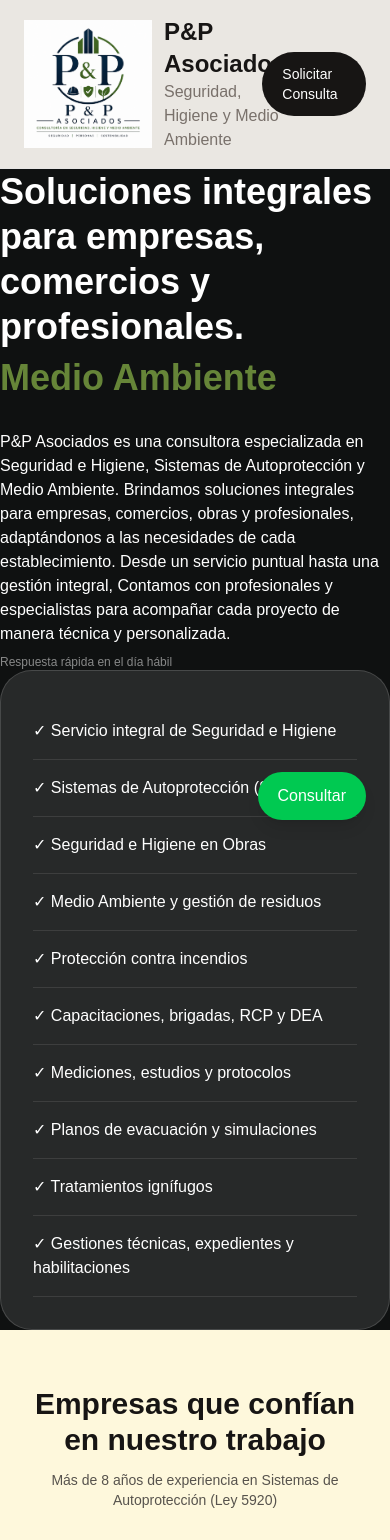
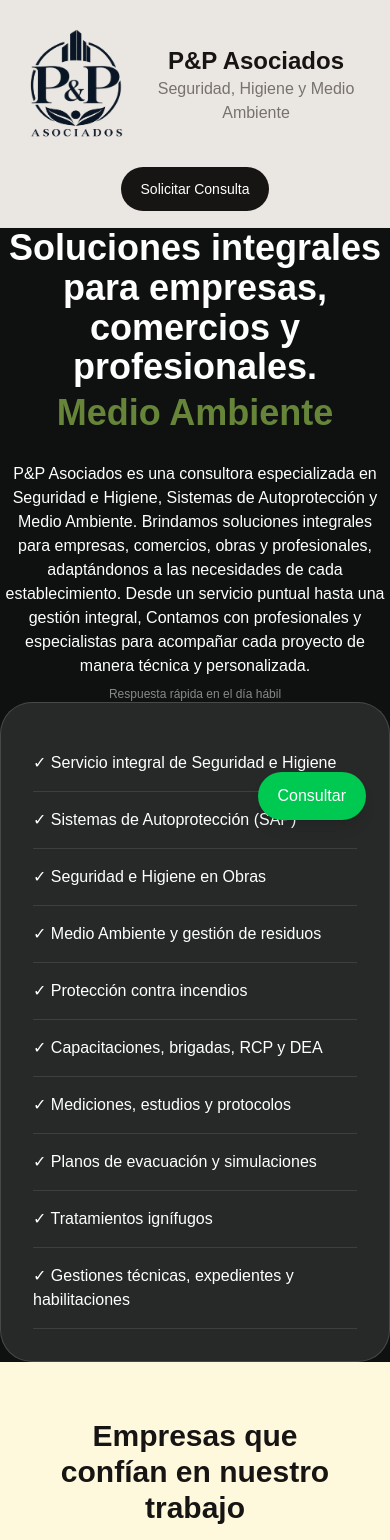
Before and after one commit to pp-asociados/pp-web, a Next.js app: page / in a window 390 px wide. Shown: the top 1540 px of the page. Built offline with nearby package versions, Linux system fonts and the light colour scheme.

Commit message:
Ajusta logo y version movil

```diff
--- a/app/globals.css
+++ b/app/globals.css
@@ -43,3 +43,76 @@ body {
   width: max-content;
   animation: logosScroll 18s linear infinite;
 }
+
+@media (max-width: 768px) {
+  body {
+    overflow-x: hidden;
+  }
+
+  header > div {
+    flex-direction: column !important;
+    align-items: center !important;
+    justify-content: center !important;
+    text-align: center !important;
+    gap: 14px;
+    padding: 16px 20px;
+  }
+
+  header > div > div {
+    justify-content: center;
+    text-align: center;
+  }
+
+  header img {
+    width: 110px;
+    height: auto;
+  }
+
+  main section {
+    padding-left: 28px !important;
+    padding-right: 28px !important;
+  }
+
+  main section > div {
+    max-width: 100% !important;
+    margin-left: auto !important;
+    margin-right: auto !important;
+  }
+
+  main h1,
+  main h2,
+  main h3 {
+    max-width: 100% !important;
+    margin-left: auto !important;
+    margin-right: auto !important;
+    text-align: center !important;
+  }
+
+  main h2 {
+    font-size: 36px !important;
+    line-height: 1.1 !important;
+  }
+
+  main h3 {
+    line-height: 1.2 !important;
+  }
+
+  main p {
+    max-width: 100% !important;
+    margin-left: auto !important;
+    margin-right: auto !important;
+    text-align: center !important;
+  }
+
+  main .grid {
+    grid-template-columns: 1fr !important;
+  }
+
+  main a {
+    max-width: 100%;
+  }
+
+  .logos-track {
+    width: max-content !important;
+  }
+}
--- a/app/page.tsx
+++ b/app/page.tsx
@@ -62,9 +62,9 @@ export default function Home() {
 
       {/* HEADER */}
       <header className="sticky top-0 z-50 bg-[#f7f4ef]/95 backdrop-blur border-b border-stone-200 text-[#171514]">
-        <div className="max-w-7xl mx-auto px-6 py-4 flex justify-between items-center">
+        <div className="max-w-7xl mx-auto px-4 py-4 flex flex-col sm:flex-row justify-between items-center gap-3 text-center sm:text-left">
           <div className="flex items-center gap-3">
-            <img src="/logo.png" className="w-32" />
+            <img src="/logos/logolimpio.png" className="w-32" />
             <div>
               <h1 className="text-2xl font-semibold">P&P Asociados</h1>
               <p className="text-base text-stone-500">
@@ -200,7 +200,7 @@ export default function Home() {
       Servicio exclusivo para profesionales
     </p>
 
-    <h2 className="text-3xl md:text-5xl font-semibold leading-tight mb-6">
+    <h2 className="text-3xl md:text-5xl font-semibold leading-tight mb-6 text-center md:text-left">
       Mantené tu firma. Nosotros nos ocupamos del desarrollo del SAP.
     </h2>
 
@@ -210,18 +210,18 @@ export default function Home() {
 
     <div className="grid md:grid-cols-3 gap-4 mb-8">
       <div className="bg-white rounded-2xl p-5">
-        <strong>Desarrollo del SAP</strong>
-        <p className="mt-2 text-sm">Desarrollo completo para tu revisión y presentación.</p>
+        <strong className="text-xl">Desarrollo del SAP</strong>
+        <p className="mt-2 text-base">Desarrollo completo para tu revisión y presentación.</p>
       </div>
 
       <div className="bg-white rounded-2xl p-5">
-        <strong>SAP + carga</strong>
-        <p className="mt-2 text-sm">Desarrollo y carga de la documentación correspondiente.</p>
+        <strong className="text-xl">SAP + carga</strong>
+        <p className="mt-2 text-base">Desarrollo y carga de la documentación correspondiente.</p>
       </div>
 
       <div className="bg-white rounded-2xl p-5">
-        <strong>Gestión completa</strong>
-        <p className="mt-2 text-sm">Desarrollo, carga, seguimiento del expediente y subsanaciones.</p>
+        <strong className="text-xl">Gestión completa</strong>
+        <p className="mt-2 text-base">Desarrollo, carga, seguimiento del expediente y subsanaciones.</p>
       </div>
     </div>
     <div className="mt-8 mb-6">
```
Also changed, not shown: public/logos/logolimpio.png (added), 1 other file (tests, documents, lock files or other folders).
